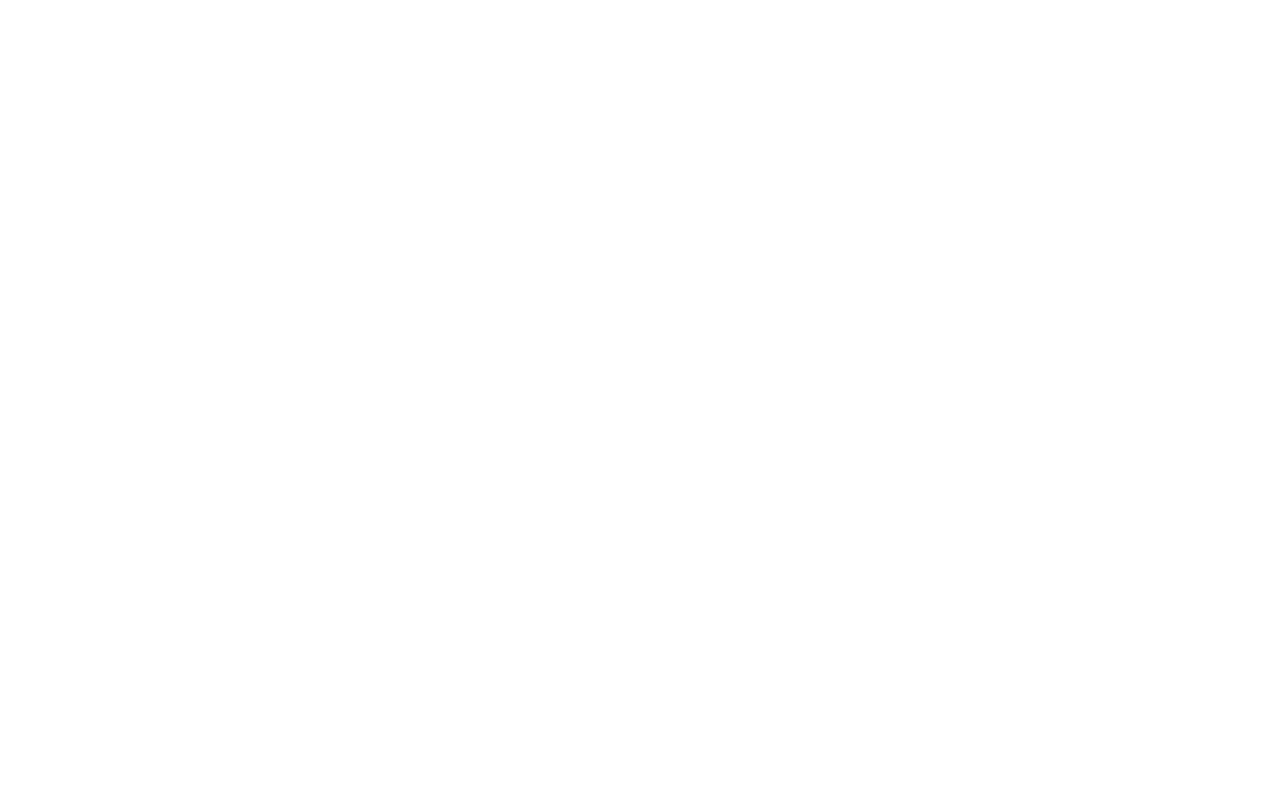
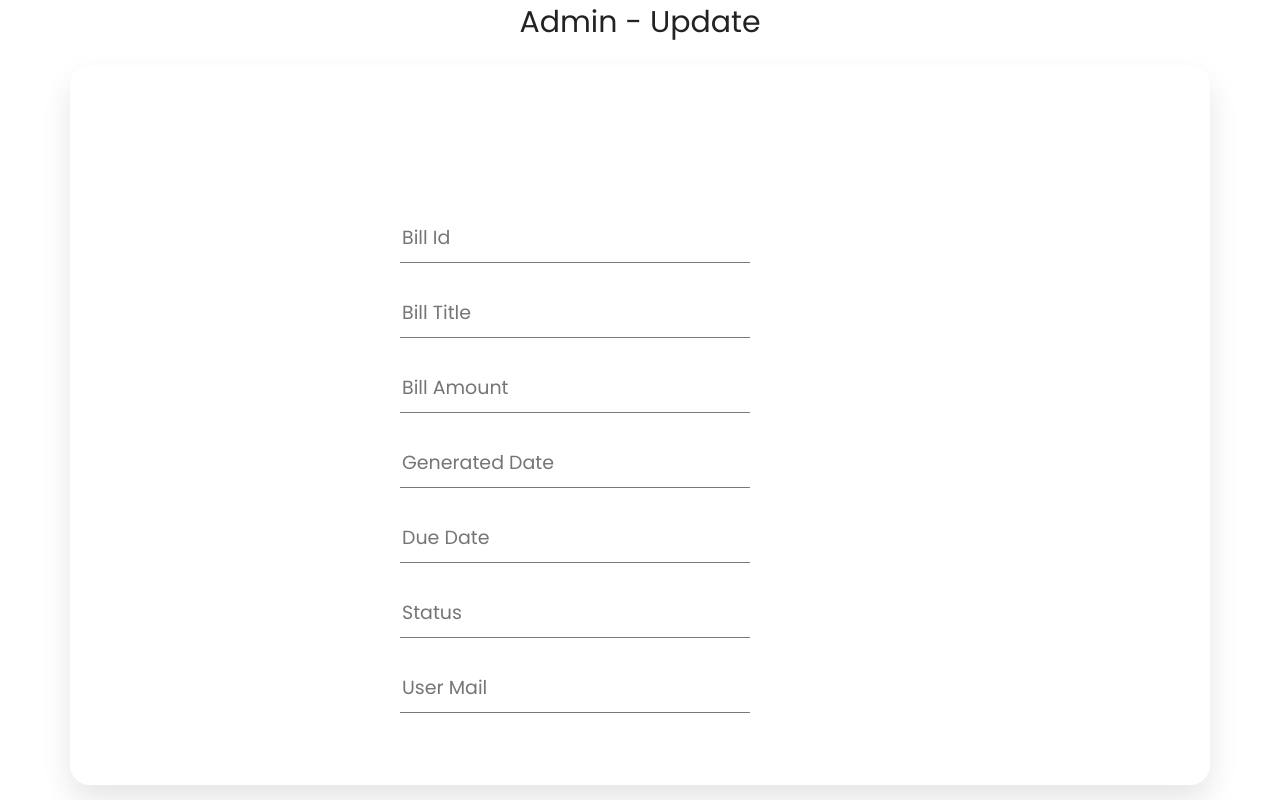
Before and after one commit to Sanidhya-Pundeer/Billing-Application, a React (Create React App) app in the folder Frontend/billing/: page /UpdateData in a window 1280 px wide. Before the commit this address had no page. Built offline with nearby package versions, Linux system fonts and the light colour scheme.

Commit message:
update form added

```diff
--- a/Frontend/billing/src/App.js
+++ b/Frontend/billing/src/App.js
@@ -4,6 +4,7 @@
 import { BrowserRouter as Router, Routes, Route } from 'react-router-dom';
 import DisplayData from './Components/DisplayData';
 import UserPortal from './Components/UserPortal';
+import UpdateData from './Components/UpdateData';
 
 function App() {
   return (
@@ -14,6 +15,7 @@
         <Route path="/" element={<LoginSignup pageTitle="Billing-Login/SignUp" />} />
         <Route path="/Admin-Portal" element={<DisplayData pageTitle="Admin Portal" />} />
         <Route path="/User-Portal" element={<UserPortal pageTitle="User Portal" />} />
+        <Route path="/UpdateData" element={<UpdateData pageTitle="Admin-Update" />} />
       </Routes>
     </div>
   </Router>
--- a/Frontend/billing/src/Components/DisplayData.jsx
+++ b/Frontend/billing/src/Components/DisplayData.jsx
@@ -1,5 +1,6 @@
 import React, { useEffect } from 'react';
 import "./LoginSignup.css";
+import { useNavigate } from 'react-router-dom';
 import DataTable from 'react-data-table-component';
 import Button from 'react-bootstrap/Button';
 import 'bootstrap/dist/css/bootstrap.min.css';
@@ -9,6 +10,8 @@
   useEffect(() => {
     document.title = props.pageTitle;
   }, [props.pageTitle]);
+
+  const navigate = useNavigate();
 
   const columns = [
     {
@@ -20,8 +23,8 @@
       selector: row => row.billTitle
     },
     {
-      name: 'User Id',
-      selector: row => row.userId
+      name: 'User Mail',
+      selector: row => row.userMail
     },
     {
       name: 'Bill Amount',
@@ -53,7 +56,7 @@
     {
       billId: 1,
       billTitle: 'Electricity',
-      userId: 1,
+      userMail: 'sanyam@gmail.com',
       billAmount: 1000,
       generatedDate: '2021-09-01',
       dueDate: '2021-09-10',
@@ -62,23 +65,37 @@
   ];
 
   const handleUpdate = (row) => {
-    console.log('Update clicked for row:', row);
+    const isConfirmed = window.confirm('Are you sure you want to update this item?');
+    if (isConfirmed) {
+      console.log('Update confirmed for row:', row);// Navigate to the "updateForm" page using React Router
+      navigate('/UpdateData', {
+        state: {
+          billId: row.billId,
+          billTitle: row.billTitle,
+          billAmount: row.billAmount,
+          generatedDate: row.generatedDate,
+          dueDate: row.dueDate,
+          status: row.status,
+          userMail: row.userMail,
+        },
+      });
+    } else {
+      console.log('Update canceled for row:', row);
+    }
   };
 
   const handleDelete = (row) => {
-    console.log('Delete clicked for row:', row);
-  };
-
-  const handleLogout = () => {
-    console.log('Logout clicked');
+    const isConfirmed = window.confirm('Are you sure you want to Delete this item?');
+    if (isConfirmed) {
+      console.log('Delete confirmed for row:', row);// Navigate to the "updateForm" page using React Router
+      navigate('/UpdateData');
+    } else {
+      console.log('Delete canceled for row:', row);
+    }
   };
 
   return (
     <>
-      <div className="topRightSection">
-        <span>{props.userEmail}</span>
-        <Button variant="danger" onClick={() => handleLogout()}>Logout</Button>
-      </div>
       <div className="mainHeading">Billing Application - Admin Portal</div>
       <div className="container">
         <DataTable columns={columns} data={data} fixedHeader></DataTable>
--- /dev/null
+++ b/Frontend/billing/src/Components/UpdateData.jsx
@@ -0,0 +1,87 @@
+import React, { useEffect, useState } from 'react';
+import "./LoginSignup.css";
+
+export default function UpdateData(props) {
+  useEffect(() => {
+    console.log(props);
+    document.title = props.pageTitle;
+  }, [props.pageTitle]);
+
+  const [BillId, setBillId] = useState(props.billId || ''); // Set initial value from props
+  const [BillTitle, setBillTitle] = useState(props.billTitle || '');
+  const [billAmount, setBillAmount] = useState(props.billAmount || '');
+  const [generatedDate, setGeneratedDate] = useState(props.generatedDate || '');
+  const [dueDate, setDueDate] = useState(props.dueDate || '');
+  const [status, setStatus] = useState(props.status || '');
+  const [userMail, setEmailValue] = useState(props.userMail || '');
+
+  return (
+    <>
+      <div className="mainHeading">Admin - Update</div>
+      <div className="container">
+        <div className="form-container">
+          <div className="header"></div>
+          <div className="inputs">
+            <div className="input">
+              <input
+                type="text"
+                placeholder="Bill Id"
+                value={BillId}
+                onChange={(e) => setBillId(e.target.value)}
+                readOnly // Make it read-only
+              />
+            </div>
+            <div className="input">
+              <input
+                type="text"
+                placeholder="Bill Title"
+                value={BillTitle}
+                onChange={(e) => setBillTitle(e.target.value)}
+              />
+            </div>
+            <div className="input">
+              <input
+                type="text"
+                placeholder="Bill Amount"
+                value={billAmount}
+                onChange={(e) => setBillAmount(e.target.value)}
+              />
+            </div>
+            <div className="input">
+              <input
+                type="text"
+                placeholder="Generated Date"
+                value={generatedDate}
+                onChange={(e) => setGeneratedDate(e.target.value)}
+              />
+            </div>
+            <div className="input">
+              <input
+                type="text"
+                placeholder="Due Date"
+                value={dueDate}
+                onChange={(e) => setDueDate(e.target.value)}
+              />
+            </div>
+            <div className="input">
+              <input
+                type="text"
+                placeholder="Status"
+                value={status}
+                onChange={(e) => setStatus(e.target.value)}
+              />
+            </div>
+            <div className="input">
+              <input
+                type="mail"
+                placeholder="User Mail"
+                value={userMail}
+                onChange={(e) => setEmailValue(e.target.value)}
+              />
+            </div>
+          </div>
+        </div>
+      </div>
+    </>
+  );
+}
--- a/Frontend/billing/src/Components/UserPortal.jsx
+++ b/Frontend/billing/src/Components/UserPortal.jsx
@@ -1,4 +1,4 @@
-import React, { useEffect, useState } from 'react';
+import React, { useEffect } from 'react';
 import "./LoginSignup.css";
 import DataTable from 'react-data-table-component';
 import Button from 'react-bootstrap/Button';
@@ -77,15 +77,9 @@
     console.log('Pay clicked for row:', row);
   };
 
-  const handleLogout = () => {
-    console.log('Logout clicked');
-  };
 
   return (
     <>
-    <div className="topRightSection">
-        <span>{props.userEmail}</span>
-        <Button variant="danger" onClick={() => handleLogout()}>Logout</Button></div>
       <div className="mainHeading">Billing Application - User Portal</div>
       <div className="container">
         <DataTable columns={columns} data={data} fixedHeader></DataTable>
```
